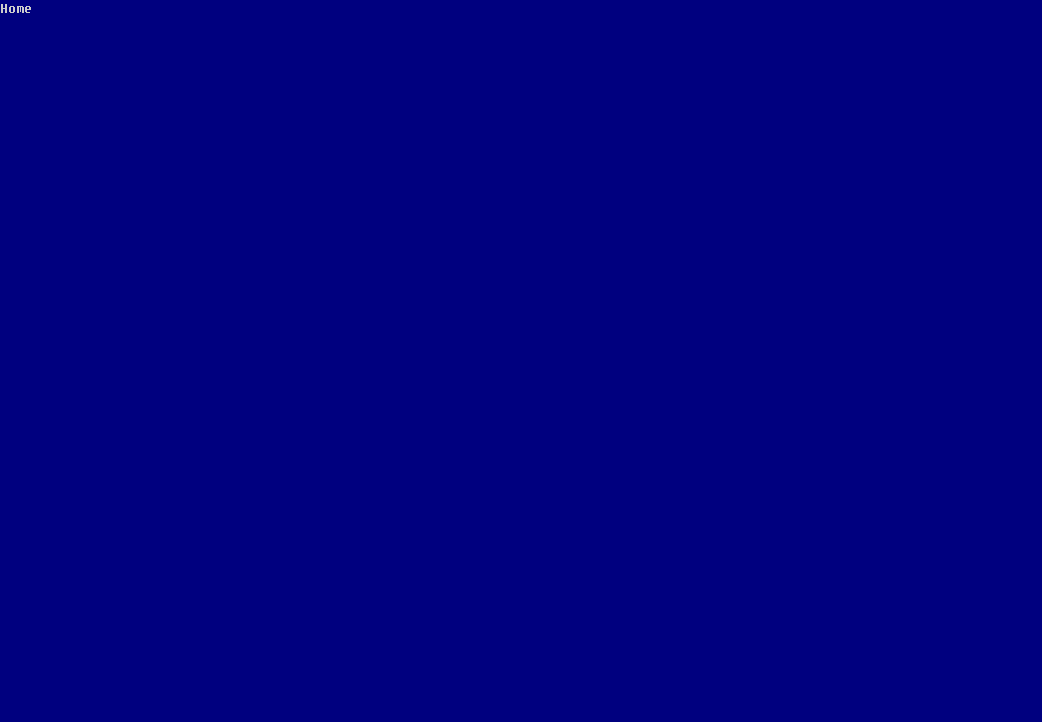
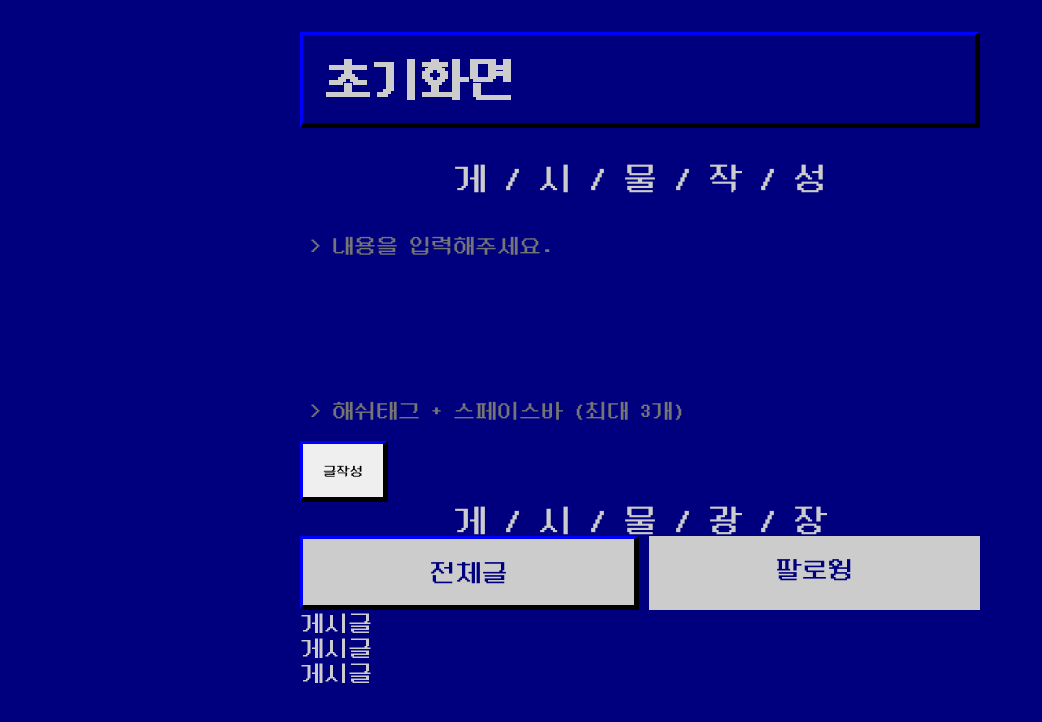
Before and after one commit to Woohyeok97/Hi-Tel-test-, a React (Create React App) app: page / in a window 1280 px wide. Shown: the top 722 px of the page, without its empty margins (0-1042 px from the left). Built offline with nearby package versions, Linux system fonts and the light colour scheme.

Commit message:
Feat : PostForm 컴포넌트 작업

```diff
--- a/src/_utils.scss
+++ b/src/_utils.scss
@@ -1,2 +1,20 @@
+$defaultFont : 'DungGeunMo', sans-serif;
 $bgColor : #00007f;
 $fontColor : #ccc;
+$defaultBorder : 3px solid #ccc;
+
+
+
+// font-size
+$font1 : calc(20px + 2px);
+$font2 : calc(24px + 2px);
+$font3 : calc(28px + 2px);
+$font4 : calc(32px + 2px);
+$font5 : calc(40px + 2px);
+
+.shadow {
+    border-top: 3px solid rgba(0, 0, 255, 1);
+    border-bottom: 5px solid #000000;
+    border-right: 5px solid #000000;
+    border-left: 3px solid rgba(0, 0, 255, 1);
+}
--- a/src/components/layout/Layout.module.scss
+++ b/src/components/layout/Layout.module.scss
@@ -1,3 +1,5 @@
 .layout {
-
+    max-width: 680px;
+    margin: 0 auto;
+    min-height: 100vh;
 }
--- /dev/null
+++ b/src/components/post/Post.module.scss
@@ -0,0 +1,44 @@
+@import './utils';
+
+// post-form
+.postForm {
+
+    &__header {
+        font-size: $font4;
+        text-align: center;
+        margin: 20px 0;
+    }
+    &__block {
+        padding: 10px 0;
+        // border-bottom: $defaultBorder;
+    }
+    textarea {
+        width: 100%;
+        min-height: 120px;
+        padding: 10px;
+        box-sizing: border-box;
+        font-size: $font1;
+        color: $fontColor;
+        background-color: $bgColor;
+    }
+    &__input {
+        width: 100%;
+        padding: 10px;
+        box-sizing: border-box;
+        font-size: $font1;
+        color: $fontColor;
+        background-color: $bgColor;
+    }
+    &__hashTag {
+        padding: 10px;
+        margin-right: 10px;
+        border: 2px solid rgba(0, 0, 255, 1);
+        border-radius: 10px;
+    }
+
+
+    &__btn {
+        padding : 20px;
+        @extend .shadow;
+    }
+}
--- /dev/null
+++ b/src/components/post/PostForm.tsx
@@ -0,0 +1,98 @@
+import styles from './Post.module.scss'
+import { useState } from 'react'
+
+
+export default function PostForm() {
+    // 여러번 클릭방지 상태
+    const [ isSubmitting, setIsSubmitting ] = useState<boolean>(false)
+    // 입력중인 해쉬태그
+    const [ hashTag, setHashTag ] = useState<string>('')
+
+    const [ content, setContent ] = useState<string>('')
+    const [ hashTagList, setHashTagList ] = useState<string[]>([])
+
+
+
+    // submit 핸들러
+    const handleSubmit = async (e : React.FormEvent<HTMLFormElement>) => {
+        setIsSubmitting(true)
+        e.preventDefault()
+
+        setIsSubmitting(false)
+    }
+
+    // content입력 핸들러
+    const handleContent = (e : React.ChangeEvent<HTMLTextAreaElement>) => {
+        const { value } = e.target;
+        setContent(value)
+    }
+
+    // 해쉬태그 입력 핸들러
+    const handleHashTag = (e : React.ChangeEvent<HTMLInputElement>) => {
+        const { value } = e?.target;
+        setHashTag(value?.trim())
+    }
+
+    // 해쉬태그 삭제 핸들러
+    const handleRemoveHashTag = (e : any) => {
+        const { id } = e.target;
+        setHashTagList((prev) => prev.filter((item) => item !== id))
+    }
+
+    // 입력한 해쉬태그 hashTagList에 추가 핸들러
+    const handleKeyUp = (e : any) => {
+        // e?.keyCode == 32일때 -> 스페이스바의 keyCode가 32임
+        if(hashTag?.trim() !== '' && e?.keyCode == 32) {
+            // 예외처리 -> hashTagList 개수제한
+            if(hashTagList.length >= 3) {
+                console.log('고마해라.')
+                setHashTag('')
+                return
+            }
+            // 예외처리 -> 입력한 해쉬태그가 이미 hashTagList에 있을때
+            if(hashTagList.includes(hashTag?.trim())) {
+                console.log('이미있다.')
+                setHashTag('')
+                return
+            }
+
+            setHashTagList((prev) => [...prev, hashTag])
+            setHashTag('')
+        }
+    }
+
+
+    return (
+        <form onSubmit={ handleSubmit } className={ styles.postForm }>
+            <div className={ styles.postForm__header }>게 / 시 / 물 / 작 / 성</div>
+
+            <div className={ styles.postForm__block }>
+                <textarea
+                    onChange={ handleContent }
+                    value={ content }
+                    spellCheck={false}
+                    placeholder="> 내용을 입력해주세요."
+                />
+            </div>
+
+            <div className={ styles.postForm__block }>
+                { hashTagList?.length > 0 && hashTagList?.map((item) =>
+                <span key={item} id={item} className={ styles.postForm__hashTag }
+                onClick={ handleRemoveHashTag }>#{ item }</span>) }
+            </div>
+
+            <div className={ styles.postForm__block }>
+                <input
+                    type='text'
+                    value={ hashTag }
+                    onChange={ handleHashTag }
+                    onKeyUp={ handleKeyUp }
+                    className={ styles.postForm__input }
+                    placeholder='> 해쉬태그 + 스페이스바 (최대 3개)'
+                />
+            </div>
+
+            <input type="submit" value="글작성" className={ styles.postForm__btn } disabled={isSubmitting}/>
+        </form>
+    )
+}
--- /dev/null
+++ b/src/components/post/PostItem.tsx
@@ -0,0 +1,6 @@
+export default function PostItem() {
+
+    return (
+        <div>게시글</div>
+    )
+}
--- a/src/index.scss
+++ b/src/index.scss
@@ -1,18 +1,63 @@
 @import 'font/font.scss';
 
 @import './utils';
-
 
 body {
   margin: 0;
   background-color: $bgColor;
   color: $fontColor;
-  font-family: 'DungGeunMo', sans-serif;
+  font-size: 1.5rem;
+  font-family: $defaultFont;
   -webkit-font-smoothing: antialiased;
   -moz-osx-font-smoothing: grayscale;
 }
 
-code {
-  font-family: source-code-pro, Menlo, Monaco, Consolas, 'Courier New',
-    monospace;
+textarea {
+    font-family: $defaultFont;
+    border: none;
+    resize: none;
+    // outline: none;
 }
+
+input {
+    font-family: $defaultFont;
+    border: none;
+}
+
+.shadow {
+    border-top: 3px solid rgba(0, 0, 255, 1);
+    border-bottom: 5px solid #000000;
+    border-right: 5px solid #000000;
+    border-left: 3px solid rgba(0, 0, 255, 1);
+}
+
+
+// page
+.page {
+
+    &__title {
+        padding: 20px;
+        @extend .shadow;
+    }
+    &__header {
+        font-size: $font4;
+        text-align: center;
+    }
+    &__tabs {
+        display: flex;
+        gap: 10px;
+    }
+    &__tab {
+        width: 100%;
+        padding: 20px;
+        color: $bgColor;
+        background-color: $fontColor;
+        font-size: $font2;
+        text-align: center;
+        cursor: pointer;
+
+        &--active {
+            @extend .shadow;
+        }
+    }
+}
--- /dev/null
+++ b/src/interface/index.ts
@@ -0,0 +1,6 @@
+export interface PostType {
+    id : string,
+    uid : string,
+    createdAt : string,
+    content : string,
+}
--- a/src/pages/home/index.tsx
+++ b/src/pages/home/index.tsx
@@ -1,8 +1,50 @@
+import { useState } from "react"
 // components
+import PostForm from "components/post/PostForm"
+import PostItem from "components/post/PostItem"
+// 데이터 타입
+import { PostType } from "interface"
+
+const tempList = [
+    {
+        id : '1',
+        uid : '11',
+        createdAt : '1997년 어느날',
+        content : '한국은 4강을 갑니까?'
+    },
+    {
+        id : '2',
+        uid : '21',
+        createdAt : '1997년 어느날',
+        content : '한국은 4강을 갑니까?'
+    },
+    {
+        id : '3',
+        uid : '31',
+        createdAt : '1997년 어느날',
+        content : '한국은 4강을 갑니까?'
+    }
+]
 
 export default function HomePage() {
+    const [ postList, setPostList ] = useState<PostType[]>(tempList)
 
     return (
-        <div>Home</div>
+        <div className="page">
+            <h1 className="page__title">초기화면</h1>
+            <PostForm/>
+
+
+            <div className="page__header">게 / 시 / 물 / 광 / 장</div>
+            <div className="page__tabs">
+                <div className="page__tab page__tab--active">전체글</div>
+                <div className="page__tab">팔로윙</div>
+            </div>
+
+
+            <div className="page__">
+            { postList?.map((item) => <PostItem key={item?.uid}/>) }
+            </div>
+        </div>
     )
 }
```
